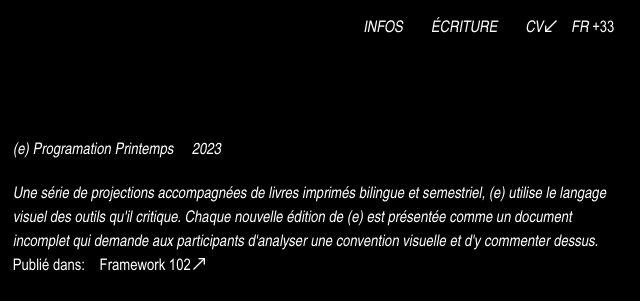
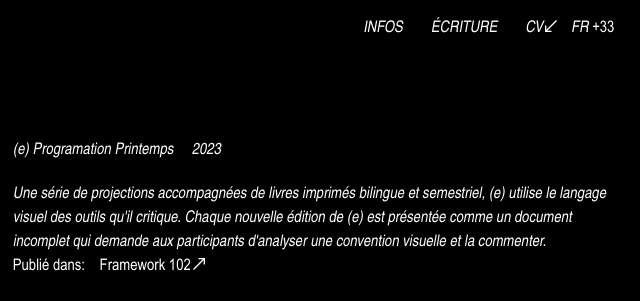
Before and after one commit to pyrcl090/site, a plain HTML site: page index.html in a window 1280 px wide. Shown: the top 301 px of the page, 640-1280 px from the left. Drawn offline with Linux system fonts and the light colour scheme; no server answers.

Commit message:
Update index.html

```diff
--- a/index.html
+++ b/index.html
@@ -32,7 +32,7 @@
     <br><br>(e) Spring Subscription &nbsp;&nbsp;&nbsp; 2023  <br><br>
     <span class="proj1">A bilingual and biannual subscription delivered through a series of screenings accompanied by printed books, (e) utilizes the visual language of the tools it critiques. Each new edition of (e) is presented as an unfinished document that asks participants to analyze a visual convention and comment on it.</span><br>Published in: &nbsp;&nbsp;&nbsp;<span class="select"><a  class="external" item="" href="https://draw-down.com/products/framework-102-2022-2023">Framework 102</a></span> </p>
     <p class="fr"> <br><br><em>(e) Programation Printemps &nbsp;&nbsp;&nbsp; 2023</em> <br> <br>
-    <span class=""><em> Une série de projections accompagnées de livres imprimés bilingue et semestriel, (e) utilise le langage visuel des outils qu'il critique. Chaque nouvelle édition de (e) est présentée comme un document incomplet qui demande aux participants d'analyser une convention visuelle et d'y commenter dessus.</em> </span><br>Publié dans: &nbsp;&nbsp;&nbsp;<span class="select"><a  class="external" item="" href="https://draw-down.com/products/framework-102-2022-2023">Framework 102</a></span> </p>
+    <span class=""><em> Une série de projections accompagnées de livres imprimés bilingue et semestriel, (e) utilise le langage visuel des outils qu'il critique. Chaque nouvelle édition de (e) est présentée comme un document incomplet qui demande aux participants d'analyser une convention visuelle et la commenter.</em> </span><br>Publié dans: &nbsp;&nbsp;&nbsp;<span class="select"><a  class="external" item="" href="https://draw-down.com/products/framework-102-2022-2023">Framework 102</a></span> </p>
 </div>
 
   <iframe  class="" src="(e).html" frameborder="0"></iframe>
```
